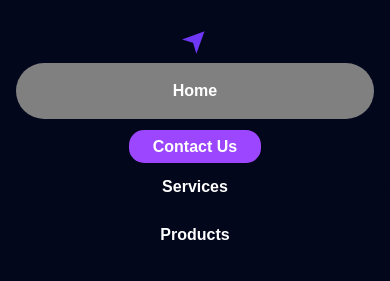
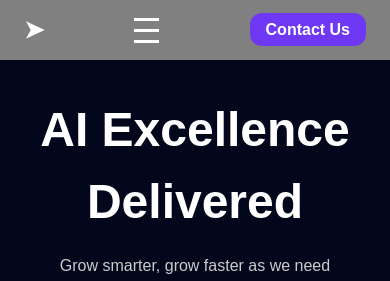
Before and after one commit to ShauryaBist21/Landing-Page, a Next.js app: page / in a window 390 px wide. Shown: the top 281 px of the page. Built offline with nearby package versions, Linux system fonts and the light colour scheme.

Commit message:
Update NavBar.module.css

```diff
--- a/src/app/components/NavBar.module.css
+++ b/src/app/components/NavBar.module.css
@@ -1,107 +1,125 @@
-/* Default Navbar Styling */
+/* General Navbar Styles */
 .navbar {
-  top: 67px;
+  position: fixed;
+  top: 0;
+  left: 0;
+  width: 100%;
+  height: 60px;
+  background-color: hsl(0, 0%, 50%); /* Gray background */
   display: flex;
   align-items: center;
   justify-content: space-between;
-  width: 100%;
-  height: 56px;
-  padding: 0 1rem;
-  border-radius: 30px;
+  padding: 0 1.5rem;
+  box-shadow: 0 2px 4px rgba(0, 0, 0, 0.1);
+  z-index: 1000;
   box-sizing: border-box;
-  margin-top: 20px;
-  margin-bottom: 20px;
-  background-color: transparent;
 }
 
+/* Logo */
 .logo {
-  font-size: 2rem;
-  color: #6e38f5;
-  display: inline-block;
-  transform: rotate(-45deg);
+  font-size: 1.5rem;
+  font-weight: bold;
+  color: #ffffff;
 }
 
+/* Hamburger Menu */
+.hamburger {
+  display: none;
+  flex-direction: column;
+  cursor: pointer;
+}
+
+.hamburger span {
+  height: 3px;
+  width: 25px;
+  background-color: #ffffff;
+  margin: 4px 0;
+  transition: all 0.3s ease;
+}
+
+/* Navbar Links */
 .navLinks {
   display: flex;
-  justify-content: space-evenly;
   align-items: center;
-  background-color: hsl(0, 0%, 50%); /* Gray background */
-  width: 100%;
-  max-width: 1250px;
-  height: 56px;
-  gap: 2rem; /* Increased gap for better spacing */
   list-style: none;
-  padding: 0;
-  border-radius: 30px;
+  gap: 2rem;
+}
+
+.navLinks li {
+  margin: 0;
 }
 
 .navLinks li a {
   text-decoration: none;
+  color: white;
+  font-weight: bold;
   font-size: 1rem;
-  font-weight: bold;
-  color: white;
+  transition: color 0.3s ease;
 }
 
 .navLinks li a:hover {
-  opacity: 0.8;
+  color: #cfcfcf;
 }
 
+/* Contact Us Button */
 .contactUs a {
-  padding: 0.5rem 1.5rem;
-  background-color: #9c47ff;
+  padding: 0.5rem 1rem;
+  background-color: #6e38f5;
   color: white;
   text-decoration: none;
   font-weight: bold;
-  border-radius: 15px;
+  border-radius: 12px;
   transition: all 0.3s ease;
 }
 
 .contactUs a:hover {
-  background-color: #6e38f5;
+  background-color: #4c27a0;
 }
 
 /* Responsive Design */
 @media (max-width: 768px) {
-  .navbar {
-    flex-direction: column;
-    align-items: center;
-    padding: 5px 1rem;
-    height: auto; /* Adjusted height for mobile */
-    margin-top: 10px; /* Adjusted margin */
+  .hamburger {
+    display: flex;
   }
 
   .navLinks {
+    display: none;
+    position: absolute;
+    top: 60px;
+    left: 0;
     flex-direction: column;
-    gap: 1.5rem; /* Increased gap for better spacing */
-    background-color: hsl(0, 0%, 50%); /* Keep gray background */
     width: 100%;
-    padding: 0.5rem;
-    display: flex; /* Ensure links are shown */
-    align-items: center; /* Center align items */
-    border-radius: 30px;
+    background-color: hsl(0, 0%, 50%);
+    padding: 1rem 0;
+    box-shadow: 0 2px 5px rgba(0, 0, 0, 0.2);
+    gap: 1rem;
+  }
+
+  .navLinks.showMenu {
+    display: flex;
   }
 
   .contactUs {
-    margin-top: 1rem; /* Ensure spacing from nav links */
     text-align: center;
-    width: 100%;
   }
 }
 
-@media (max-width: 480px) {
-  .navLinks {
-    display: flex; /* Ensure links are visible */
-    flex-direction: column;
-    align-items: center;
-    padding: 1rem;
-    width: 100%; /* Ensure full width */
-  }
+/* Hamburger Animation */
+.navbar.active .hamburger span:nth-child(1) {
+  transform: rotate(45deg) translate(5px, 5px);
+}
 
-  .navbar.active .navLinks {
-    display: flex; /* Keep nav visible when active */
-  }
+.navbar.active .hamburger span:nth-child(2) {
+  opacity: 0;
+}
 
-  .hamburger {
-    display: block; /* Ensure hamburger is visible */
-  }
+.navbar.active .hamburger span:nth-child(3) {
+  transform: rotate(-45deg) translate(5px, -5px);
 }
+/* Adjust the logo image size */
+.logoImage {
+  width: 120px; /* Increase the width to make it larger */
+  height: 120px; /* Set the height to maintain aspect ratio */
+  object-fit: contain; /* Ensure the image isn't distorted */
+  border-radius: 10px; /* Optional: rounded corners */
+}
```
